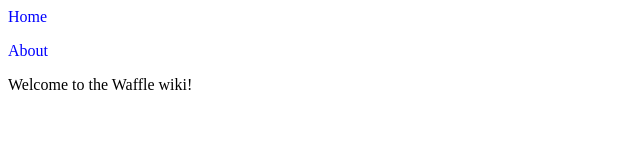
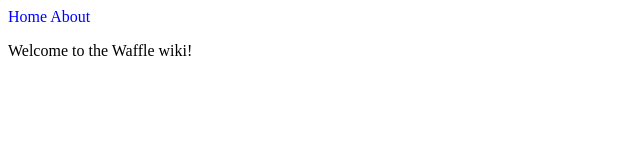
Before and after one commit to waffleprogramming/waffle-wiki, a plain HTML site: page index.html in a window 1280 px wide. Shown: the whole page, without its empty margins (0-640 px from the left). Drawn offline with nearby package versions, Linux system fonts and the light colour scheme.

Commit message:
Update index.html

```diff
--- a/index.html
+++ b/index.html
@@ -6,7 +6,7 @@
 <body onload="load();">
   <nav>
     <a style="color:blue;text-decoration:none" href="https://waffleprograming.github.io/waffle-wiki/">Home</a>
-    <p style="color:blue;text-decoration:none" onclick="open('https://waffleprograming.github.io/waffle-wiki/#about');">About</p>
+    <a style="color:blue;text-decoration:none" onclick="open('https://waffleprograming.github.io/waffle-wiki/#about');">About</a>
   </nav>
   <script src="https://ajax.googleapis.com/ajax/libs/jquery/3.2.1/jquery.min.js"></script>
   <script>
```
